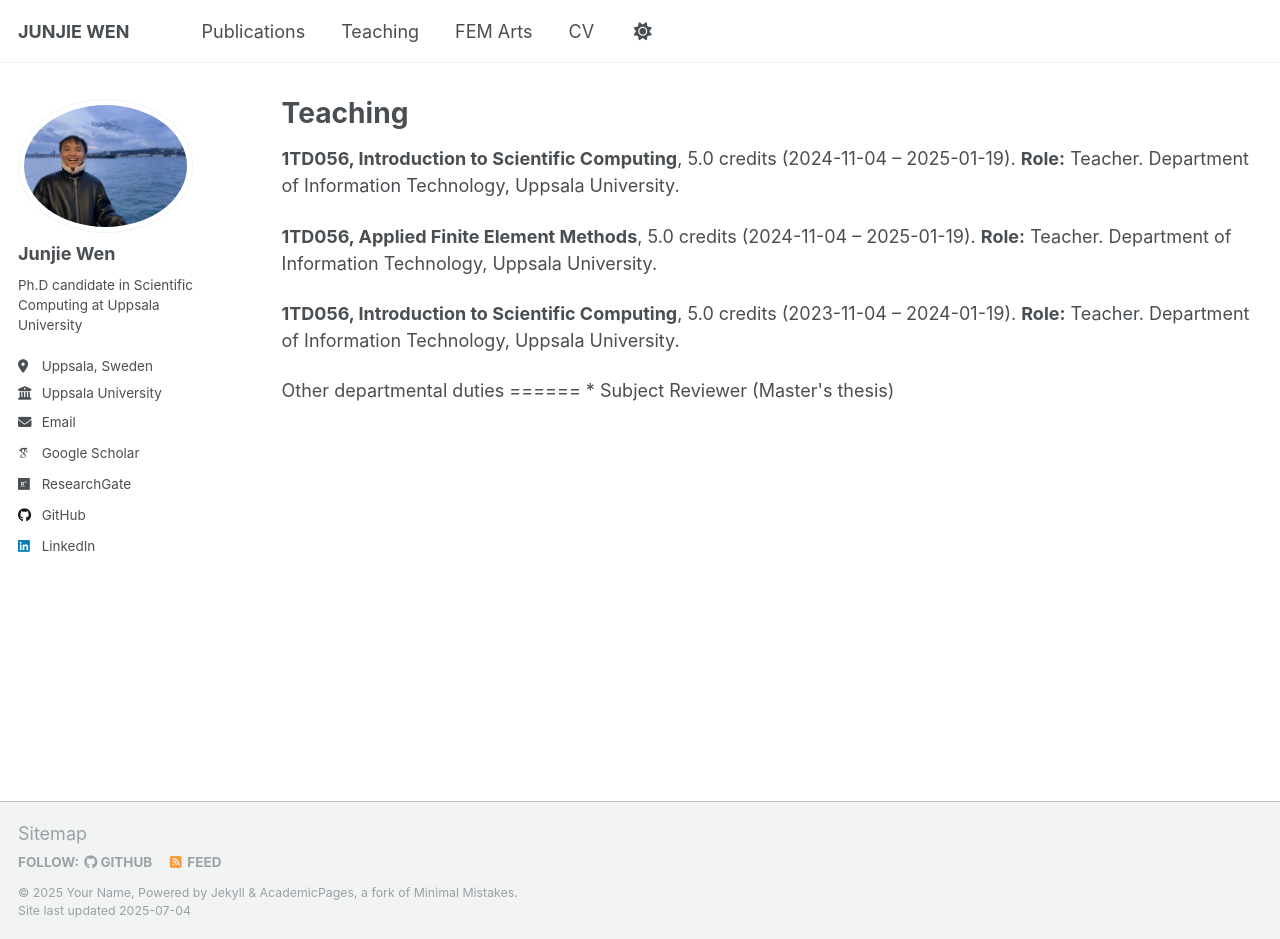
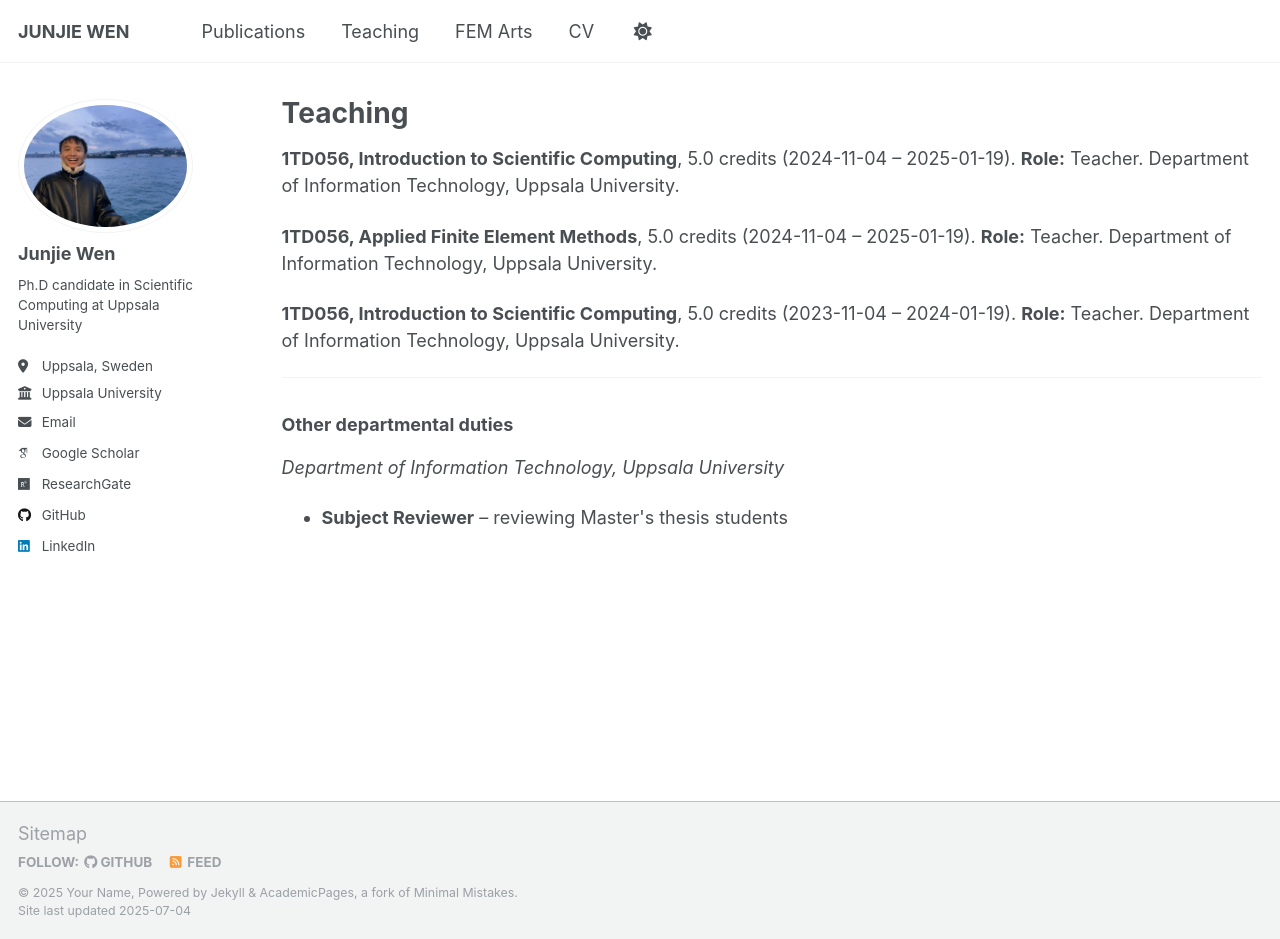
Before and after one commit to WjjSteve/WjjSteve.github.io, a Jekyll site: the page built from _pages/teaching.html, in a window 1280 px wide and 939 px high. Built offline with Jekyll 4.4.1, drawn with Linux system fonts in a browser that asks for light colours; some web fonts are replaced; a script that is not in the unit is left out.

Commit message:
Update teaching.html

```diff
--- a/_pages/teaching.html
+++ b/_pages/teaching.html
@@ -9,6 +9,11 @@ author_profile: true
   {% include archive-single-teaching.html %}
 {% endfor %}
 
-Other departmental duties
-======
-* Subject Reviewer (Master's thesis)
+<hr>
+
+<h3>Other departmental duties</h3>
+<p><em>Department of Information Technology, Uppsala University</em></p>
+
+<ul>
+  <li><strong>Subject Reviewer</strong> – reviewing Master's thesis students</li>
+</ul>
```
